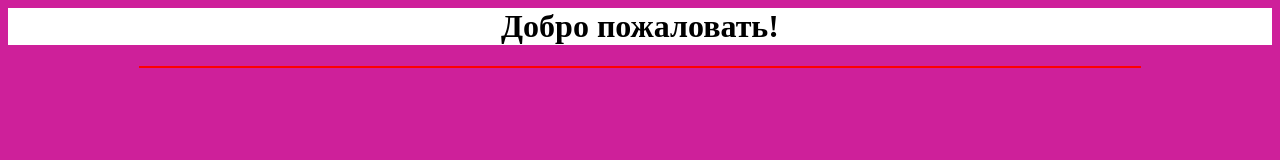
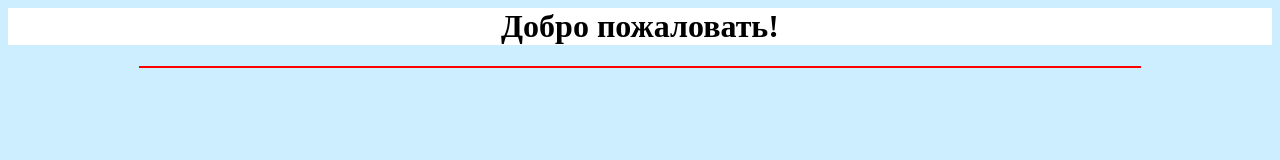
Before and after one commit to xXxBlackRoninxXx/hello-world, a plain HTML site: page index.html in a window 1280 px wide. Drawn offline with Linux system fonts and the light colour scheme.

Commit message:
Update style.css

```diff
--- a/style.css
+++ b/style.css
@@ -1,3 +1,3 @@
 body {
-    background-color: #CE209A;;
+    background-color: #CCEEFF ;;
 }
```
